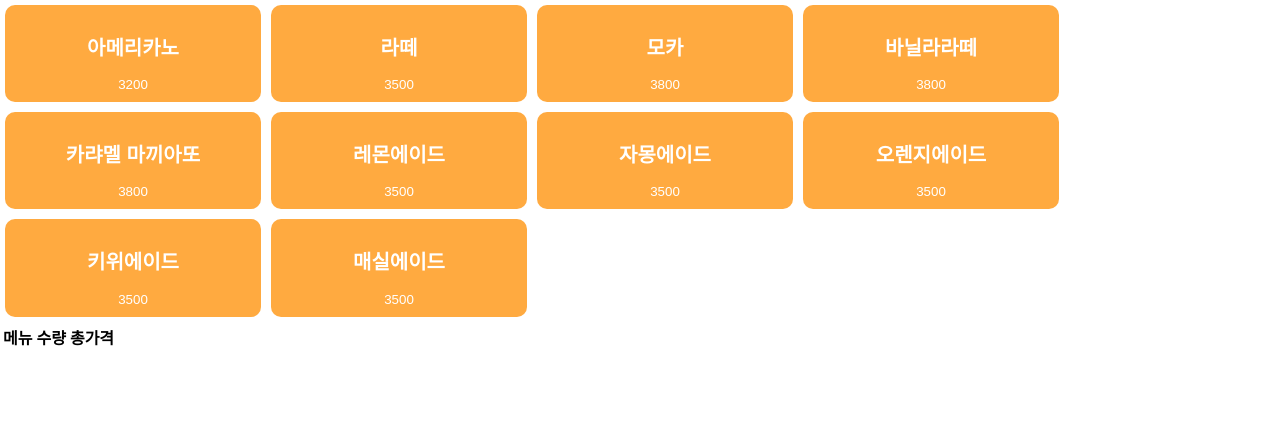
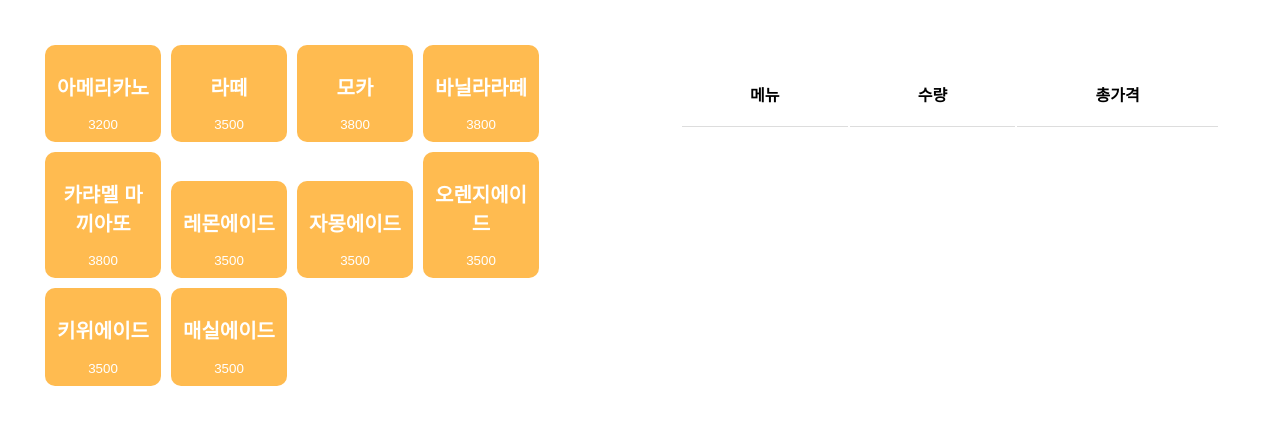
Before and after one commit to Chaemin-L/account-book, a React (Create React App) app: page / in a window 1280 px wide. Shown: the top 424 px of the page. Built offline with nearby package versions, Linux system fonts and the light colour scheme.

Commit message:
style: Add wrap container  align property

```diff
--- a/src/App.js
+++ b/src/App.js
@@ -9,7 +9,6 @@ function App(){
 
   const addMenu = (name, price) => {
     setTotal(total + price);
-    //selectList가 비어있거나 등록된 메뉴가 없을 경우 새로운 객체 추가
     if ((selectList.length === 0) || (selectList.filter((menu) => (menu.name === name)).length === 0))
       setList([...selectList, { name: name, price: price, count: 1 }]);
      else
@@ -25,11 +24,9 @@ function App(){
 
 
   return (
-    <div>
+    <div className='wrap wrap-container'>
       <MenuList onSelect={addMenu} />
-      <div>
-        <RightWrapper selectList={selectList} onSelect={removeMenu}/>
-      </div>
+      <RightWrapper selectList={selectList} onSelect={removeMenu}/>
     </div>
       );
 }
--- a/src/ui/Button.css
+++ b/src/ui/Button.css
@@ -7,9 +7,13 @@
 
 .btn-menu{
     width: 20%;
-    background: #FFAA40;
+    background: #FFBB50;
     color: white;
 }
+.btn-menu:hover{
+    background: #FF8820;
+}
+
 
 .btn:hover{
     cursor: pointer;
--- a/src/ui/MenuList.js
+++ b/src/ui/MenuList.js
@@ -13,7 +13,7 @@ const MenuComponent = ({ menu, onClick }) => {
 
 const MenuList = ({ onSelect }) => {
     return (
-        <div>
+        <div className="wrap container-right">
             {db.drink && db.drink.map(menu => (<MenuComponent menu={menu} key={menu.id} onClick={onSelect}/>))}
         </div>
     );
--- a/src/ui/RightWrapper.js
+++ b/src/ui/RightWrapper.js
@@ -1,4 +1,6 @@
 import React, { useState } from 'react';
+import './Table.css'
+import './Wrapper.css'
 
 const Header = ({ user, cancel }) => {
     <div>
@@ -10,18 +12,25 @@ const Header = ({ user, cancel }) => {
 
 const Cart = ({ cart, onRmove }) => {
     return (
-        <table>
+        <div className="wrap wrap-table">
+            <table className='table'>
                 <thead>
                     <tr>
-      <th>메뉴</th>
-      <th>수량</th>
-      <th>총가격</th>
+                        <th className='th' colSpan={'70%'}>메뉴</th>
+                        <th className='th' colSpan={'10%'}>수량</th>
+                        <th className='th' colSpan={'20%'}>총가격</th>
                     </tr>
                 </thead>
                 <tbody>
-        {cart && cart.map(menu => (<tr><td colSpan={'70%'}>{menu.name}</td><td colSpan={'10%'}>{menu.count}</td><td colSpan={'20%'}>{menu.count*menu.price}</td></tr>))}
+                    {cart && cart.map(menu => (
+                        <tr>
+                            <td className='td' colSpan={'70%'}>{menu.name}</td>
+                            <td className='td' colSpan={'10%'}>{menu.count}</td>
+                            <td className='td' colSpan={'20%'}>{menu.count * menu.price}</td>
+                        </tr>))}
                 </tbody>
             </table>
+        </div>
     )
 };
 
@@ -30,7 +39,7 @@ function RightWrapper({selectList, onSelect}) {
     const [user, setUser] = useState("");
 
     return (
-        <div>
+        <div className="wrap container-left">
             <Header user={user} cancel={setUser} />
             <Cart cart={selectList} onRemove={onSelect} />
         </div>
--- /dev/null
+++ b/src/ui/Table.css
@@ -0,0 +1,17 @@
+.table {
+    width: 100%;
+  }
+
+.th,
+td {
+
+    border-bottom: 1px solid #DDDDDD;
+    padding: 20px;
+    text-align: center;
+  }
+tbody tr:nth-child(2n) {
+    background-color: white;
+  }
+tbody tr:nth-child(2n+1) {
+    background-color:#F2F2F2;
+  }
--- /dev/null
+++ b/src/ui/Wrapper.css
@@ -0,0 +1,19 @@
+.wrap{
+    margin: 0;
+    padding: 20px;
+}
+
+.wrap-container{
+    display: flex;
+    flex-direction: row;
+}
+
+.container-left{
+    flex: 5;
+}
+.container-right{
+    flex: 5;
+}
+.wrap-table{
+    min-width:100px;
+}
```
Lines whose indentation alone changed are shown as unchanged.
